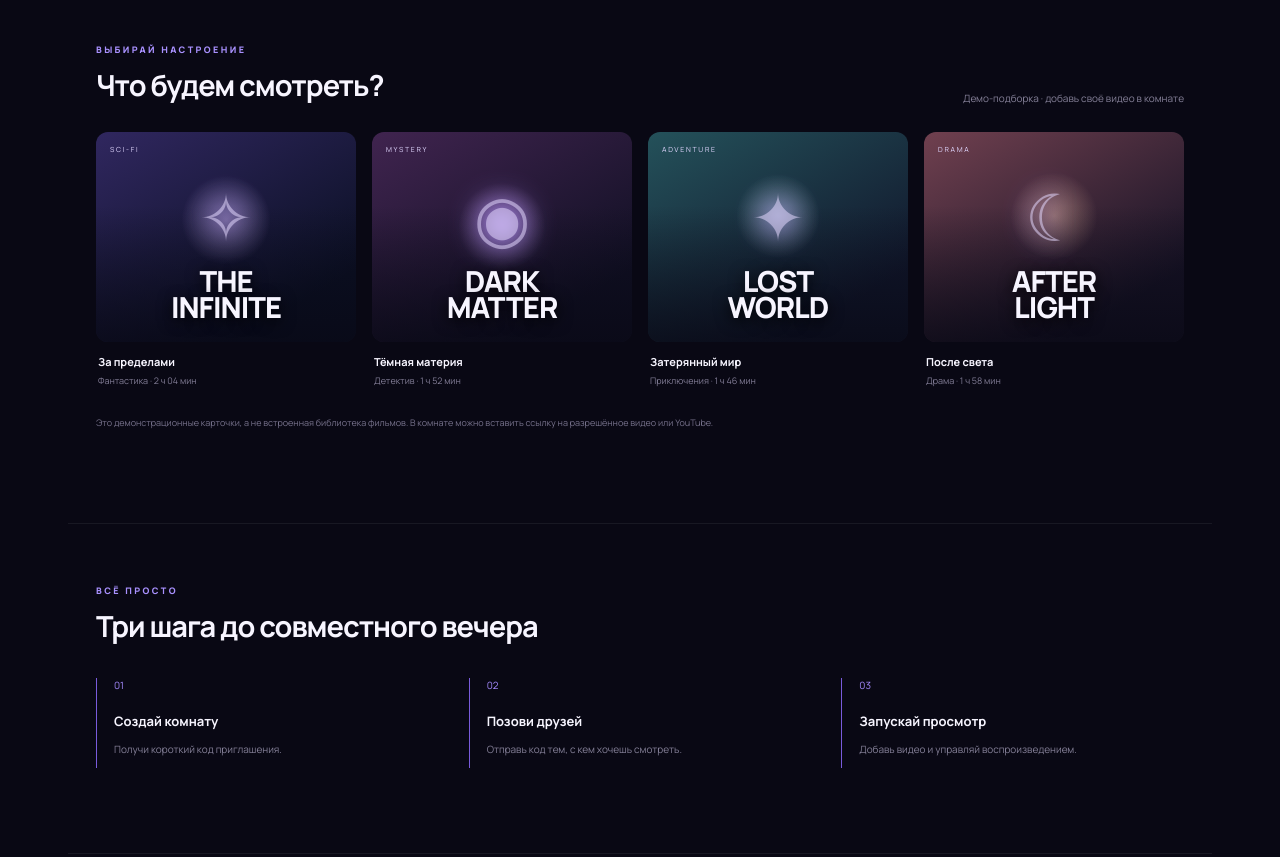
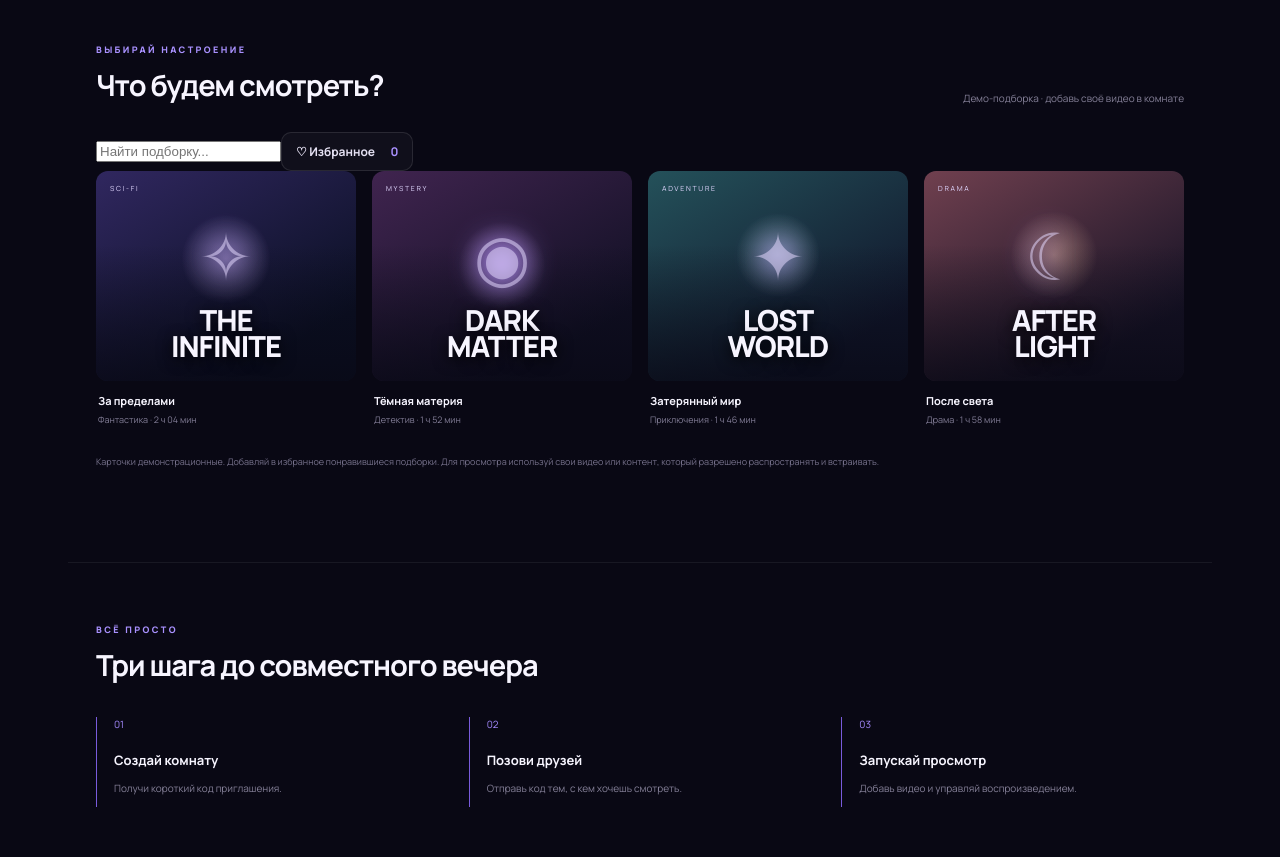
Before and after one commit to levkabarinov/lunary-watch, a plain HTML site: page index.html in a window 1280 px wide. Shown: the part 780-1637 px from the top of the page. Drawn offline with Linux system fonts and the light colour scheme.

Commit message:
Improve video source options and catalog tools

```diff
--- a/index.html
+++ b/index.html
@@ -39,13 +39,13 @@
   </section>
   <section class="section" id="catalog">
     <div class="section-head"><div><div class="eyebrow">ВЫБИРАЙ НАСТРОЕНИЕ</div><h2>Что будем смотреть?</h2></div><span class="muted">Демо-подборка · добавь своё видео в комнате</span></div>
-    <div class="movie-grid">
+    <div class="catalog-tools"><input id="movieSearch" placeholder="Найти подборку..."><button id="showFavorites" class="btn secondary small">♡ Избранное <span id="favCount">0</span></button></div><div class="movie-grid">
       <article class="movie-card movie-a"><div class="movie-art"><span class="movie-label">SCI-FI</span><span class="movie-symbol">✧</span><div class="movie-name">THE<br>INFINITE</div></div><div class="movie-info"><b>За пределами</b><span>Фантастика · 2 ч 04 мин</span></div></article>
       <article class="movie-card movie-b"><div class="movie-art"><span class="movie-label">MYSTERY</span><span class="movie-symbol">◉</span><div class="movie-name">DARK<br>MATTER</div></div><div class="movie-info"><b>Тёмная материя</b><span>Детектив · 1 ч 52 мин</span></div></article>
       <article class="movie-card movie-c"><div class="movie-art"><span class="movie-label">ADVENTURE</span><span class="movie-symbol">✦</span><div class="movie-name">LOST<br>WORLD</div></div><div class="movie-info"><b>Затерянный мир</b><span>Приключения · 1 ч 46 мин</span></div></article>
       <article class="movie-card movie-d"><div class="movie-art"><span class="movie-label">DRAMA</span><span class="movie-symbol">☾</span><div class="movie-name">AFTER<br>LIGHT</div></div><div class="movie-info"><b>После света</b><span>Драма · 1 ч 58 мин</span></div></article>
     </div>
-    <p class="catalog-note">Это демонстрационные карточки, а не встроенная библиотека фильмов. В комнате можно вставить ссылку на разрешённое видео или YouTube.</p>
+    <p class="catalog-note">Карточки демонстрационные. Добавляй в избранное понравившиеся подборки. Для просмотра используй свои видео или контент, который разрешено распространять и встраивать.</p>
   </section>
   <section class="section how" id="how"><div class="eyebrow">ВСЁ ПРОСТО</div><h2>Три шага до совместного вечера</h2><div class="steps"><div><span>01</span><b>Создай комнату</b><p>Получи короткий код приглашения.</p></div><div><span>02</span><b>Позови друзей</b><p>Отправь код тем, с кем хочешь смотреть.</p></div><div><span>03</span><b>Запускай просмотр</b><p>Добавь видео и управляй воспроизведением.</p></div></div></section>
 </main>
@@ -53,7 +53,7 @@
 <div class="modal hidden" id="roomModal"><div class="modal-backdrop" data-close></div><div class="modal-panel room-panel">
   <button class="close" data-close>×</button><div class="eyebrow">WATCH PARTY</div><h2 id="roomTitle">Твоя комната готова</h2><p class="muted">Поделись кодом с друзьями. Пока это демо-комната в браузере.</p>
   <div class="room-code"><span id="roomCodeDisplay">LUNA-0000</span><button id="copyCode">Копировать</button></div>
-  <label>Ссылка на видео или YouTube</label><div class="url-row"><input id="videoUrl" placeholder="https://www.youtube.com/watch?v=..."><button class="btn primary small" id="loadVideo">Загрузить</button></div>
+  <label>Ссылка на видео или YouTube</label><div class="url-row"><input id="videoUrl" placeholder="Прямая ссылка на MP4 / WebM"><button class="btn primary small" id="loadVideo">Загрузить</button></div><div class="source-tools"><button id="demoVideo" class="text-button">▶ Проверить плеер на демо-видео</button><span>MP4 / WebM · HTTPS · без YouTube</span></div><p class="source-hint">Для просмотра без VPN используй прямые ссылки на видеофайлы с доступного HTTPS-хостинга. Сам хостинг всё равно должен открываться у всех участников.</p>
   <div class="player-wrap" id="playerWrap"><div class="empty-player"><span>▶</span><b>Здесь появится видео</b><small>Добавь ссылку выше</small></div></div>
   <div class="player-controls"><button id="playPause" disabled>▶ / ❚❚</button><button id="syncBtn" disabled>⟳ Синхронизировать</button><span id="playerStatus">Ожидает видео</span></div>
   <div class="room-lower"><div><b>Участники <span class="count" id="memberCount">1</span></b><div class="member"><span class="avatar">L</span><span>Ты</span><small>Владелец</small></div></div><div class="chat"><b>Чат комнаты</b><div class="chat-messages" id="chatMessages"><p class="system-msg">Комната создана. Позови друзей по коду.</p></div><div class="chat-send"><input id="chatInput" placeholder="Написать сообщение..."><button id="sendChat">➤</button></div></div></div>
```
